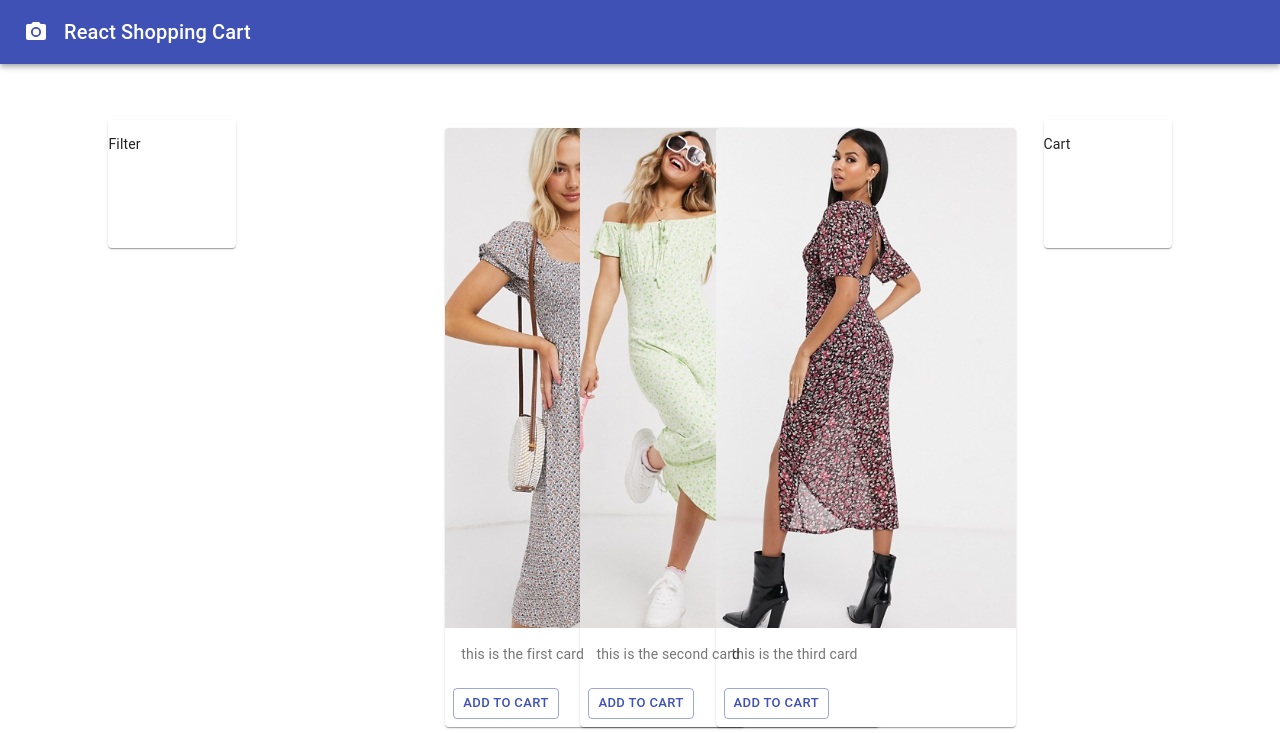
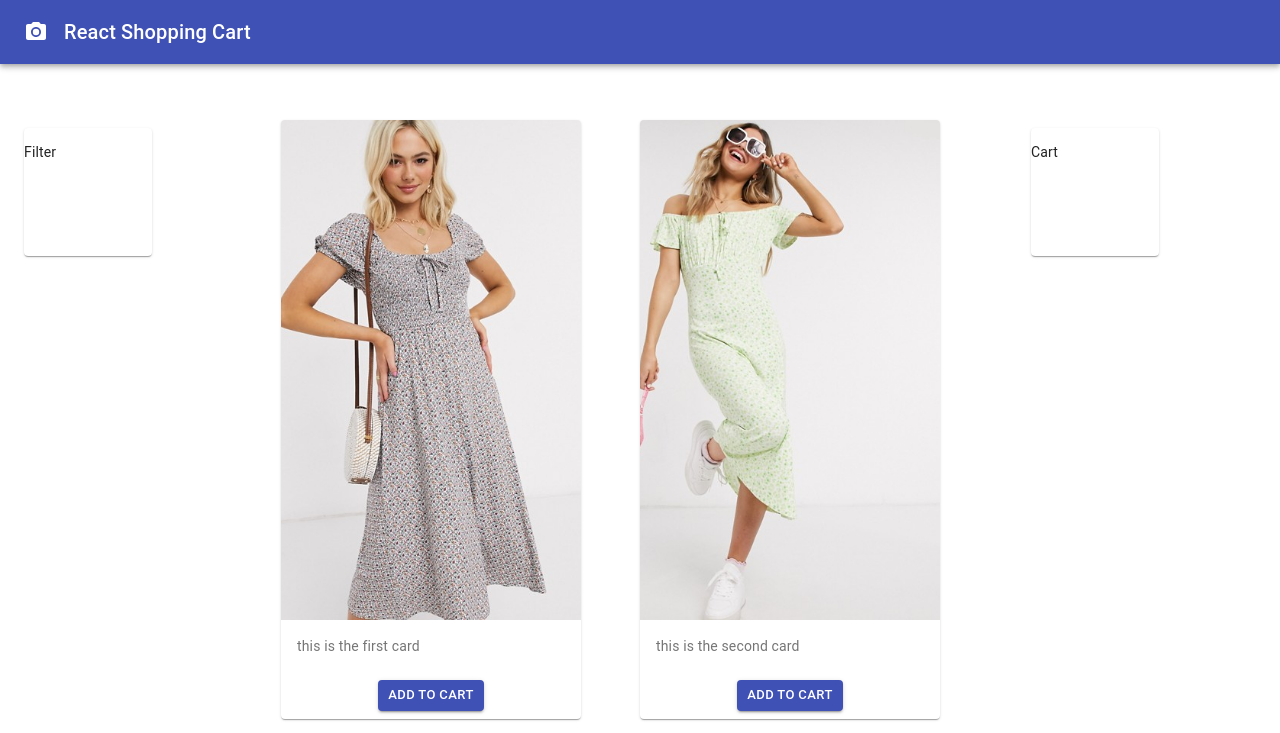
Before and after one commit to Krishna-123/shopping-cart, a React (Create React App) app: page / in a window 1280 px wide. Shown: the top 733 px of the page. Built offline with nearby package versions, Linux system fonts and the light colour scheme.

Commit message:
fixed issue with main content

```diff
--- a/src/Components/mainContent/Content/card.js
+++ b/src/Components/mainContent/Content/card.js
@@ -19,6 +19,9 @@
   cardContent: {
     flexGrow: 1,
   },
+  actions: {
+    justifyContent: "center",
+  },
 });
 
 export default function MediaCard(props) {
@@ -26,7 +29,7 @@
   const { title, description, image, price, size } = props.product;
 
   return (
-    <Grid item xs={12} sm={6} md={4}>
+    <Grid item xs={12} md={6}>
       <Card className={classes.root}>
         <CardActionArea>
           <CardMedia className={classes.media} image={image} title={title} />
@@ -36,8 +39,8 @@
             </Typography>
           </CardContent>
         </CardActionArea>
-        <CardActions>
-          <Button size="small" variant="outlined" color="primary">
+        <CardActions className={classes.actions}>
+          <Button size="small" variant="contained" color="primary">
             Add to Cart
           </Button>
         </CardActions>
--- a/src/Components/mainContent/Content/index.js
+++ b/src/Components/mainContent/Content/index.js
@@ -1,24 +1,34 @@
 import React from "react";
-import { Grid } from "@material-ui/core";
 
+import { makeStyles } from "@material-ui/core/styles";
+import Grid from "@material-ui/core/Grid";
+
+import Product from "./product.json";
 import Card from "./card";
-import product from "./product.json";
 
-const Cart = (props) => {
+const useStyles = makeStyles((theme) => ({
+  root: {
+    flexGrow: 1,
+  },
+}));
+
+const Content = (props) => {
+  const classes = useStyles();
+
   return (
-    <Grid item xs={12} sm={6} md={4}>
     <Grid
+      item
+      xs={12}
       container
       direction="row"
-        justify="space-around"
-        alignItems="center"
       spacing={2}
+      className={classes.root}
     >
-        {product.products.map((product) => (
+      {Product.products.map((product) => (
         <Card key={product.id} product={product} />
       ))}
     </Grid>
-    </Grid>
   );
 };
-export default Cart;
+
+export default Content;
--- a/src/Components/mainContent/index.js
+++ b/src/Components/mainContent/index.js
@@ -3,8 +3,8 @@
 import Grid from "@material-ui/core/Grid";
 
 import Filter from "./Filter";
+import Content from "./Content";
 import Cart from "./Cart";
-import Content from "./Content";
 
 const useStyles = makeStyles((theme) => ({
   root: {
@@ -16,17 +16,21 @@
   const classes = useStyles();
 
   return (
-    <Grid container className={classes.root} spacing={10}>
-      <Grid item xs={12}>
-        <Grid
-          container
-          direction="row"
-          justify="space-around"
-          alignItems="flex-start"
-          spacing={4}
-        >
+    <Grid container className={classes.root} spacing={2}>
+      <Grid
+        container
+        spacing={3}
+        direction="row"
+        justify="center"
+        alignItems="flex-start"
+      >
+        <Grid item container xs={12} md>
           <Filter />
+        </Grid>
+        <Grid item container xs={12} md={7}>
           <Content />
+        </Grid>
+        <Grid item container xs={12} md>
           <Cart />
         </Grid>
       </Grid>
```
Lines whose indentation alone changed are shown as unchanged.
